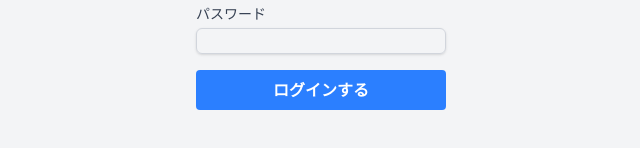
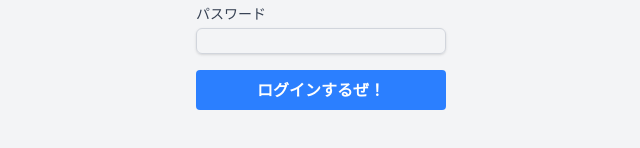
Before and after one commit to tomy0501/portfolio, a React (Vite) app: page /login in a window 1280 px wide. Shown: the part 376-524 px from the top of the page, without its empty margins (319-959 px from the left). Built offline with nearby package versions, Linux system fonts and the light colour scheme.

Commit message:
テストです

```diff
--- a/src/components/LoginForm.tsx
+++ b/src/components/LoginForm.tsx
@@ -51,7 +51,7 @@ export const LoginForm = ( { onSubmit, isLoading, errorMessage }: LoginFormProps
                 className="bg-blue-500 hover:bg-blue-700 text-white font-bold py-2 px-4 rounded focus:outline-none focus:ring-2 focus:ring-blue-500 focus:ring-opacity-50"
                 disabled={isLoading}
             >
-                {isLoading ? 'ロード中...' : 'ログインする'}
+                {isLoading ? 'ロード中...' : 'ログインするぜ！'}
             </button>
         </form>
     );
```
